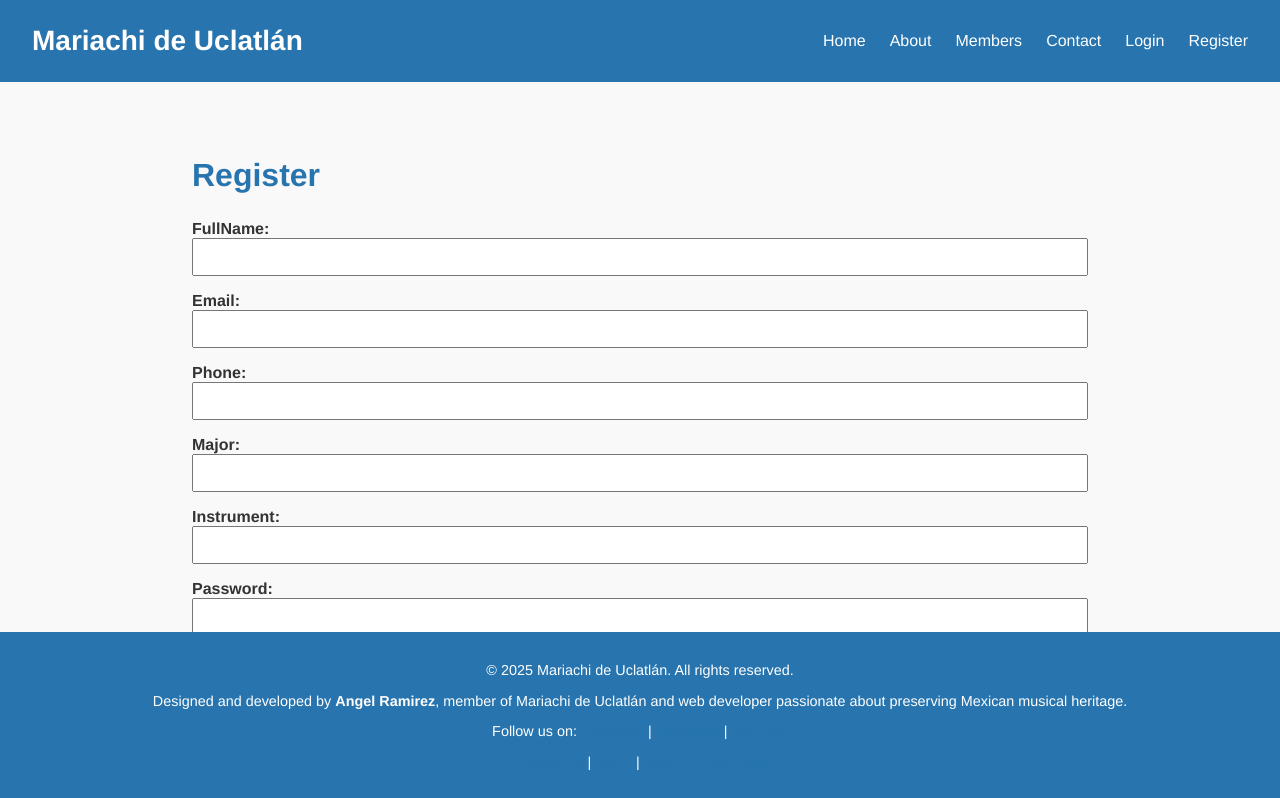
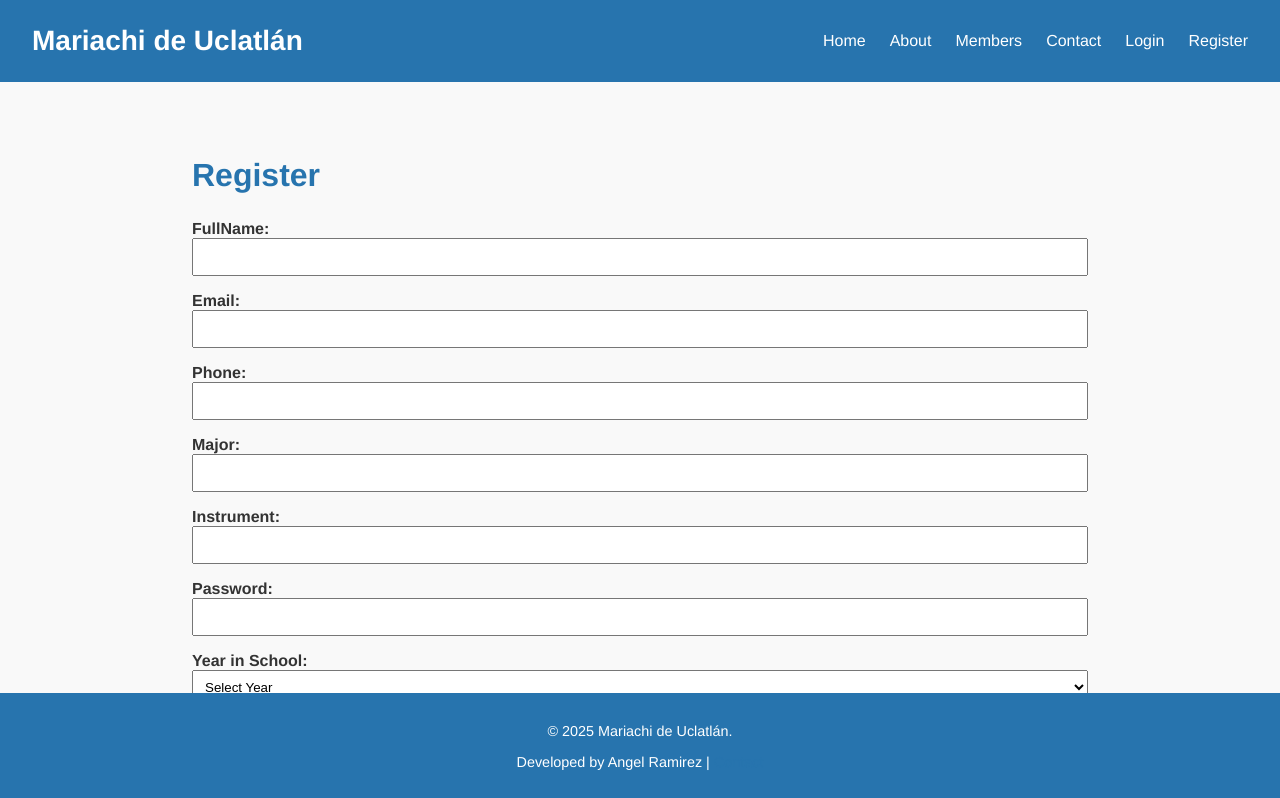
Before and after one commit to angelr4219/mariachis-uclatlan, a React (Vite) app: page /register in a window 1280 px wide. Shown: the top 798 px of the page. Built offline with nearby package versions, Linux system fonts and the light colour scheme; no server answers.

Commit message:
made footer smaller

```diff
--- a/src/components/Footer.tsx
+++ b/src/components/Footer.tsx
@@ -4,25 +4,9 @@ import './Footer.css';
 
 const Footer: React.FC = () => {
   return (
-    <footer className="footer">
-      <div className="footer-content">
-        <p>&copy; {new Date().getFullYear()} Mariachi de Uclatlán. All rights reserved.</p>
-        <p>
-          Designed and developed by <strong>Angel Ramirez</strong>, member of Mariachi de Uclatlán and web developer passionate about preserving Mexican musical heritage.
-        </p>
-
-        <p>
-          Follow us on:
-          <a href="https://www.facebook.com/Uclatlan" target="_blank" rel="noopener noreferrer"> Facebook</a> |
-          <a href="https://www.instagram.com/Uclatlan" target="_blank" rel="noopener noreferrer"> Instagram</a> |
-          <a href="https://www.youtube.com/Uclatlan" target="_blank" rel="noopener noreferrer"> YouTube</a>
-        </p>
-        <p>
-          <a href="/contact">Contact Us</a> |
-          <a href="/about"> About</a> |
-          <a href="/members"> Meet Our Members</a>
-        </p>
-      </div>
+    <footer className="footer compact-footer">
+      <p>&copy; {new Date().getFullYear()} Mariachi de Uclatlán.</p>
+      <p>Developed by Angel Ramirez | <a href="/contact">Contact</a></p>
     </footer>
   );
 };
```
